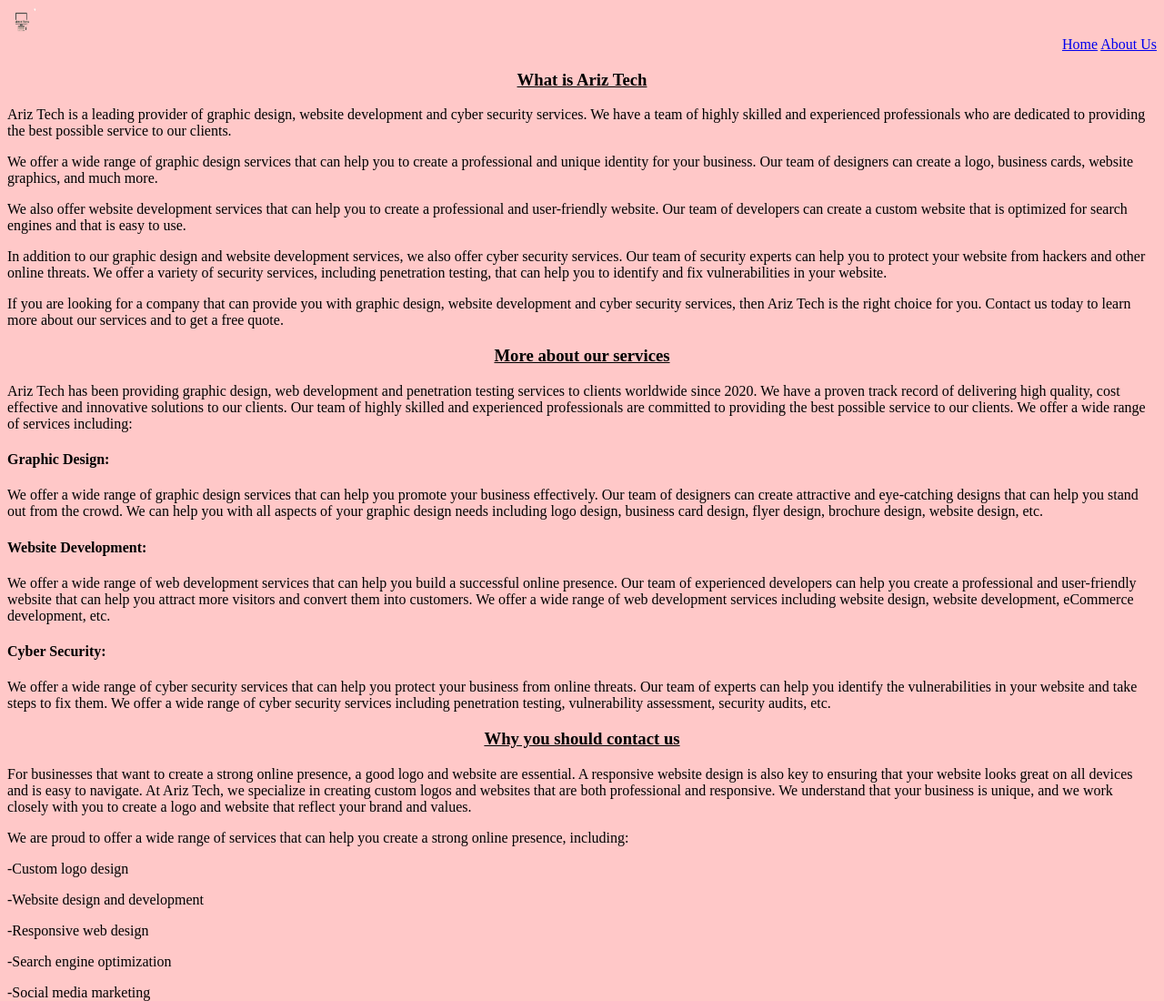
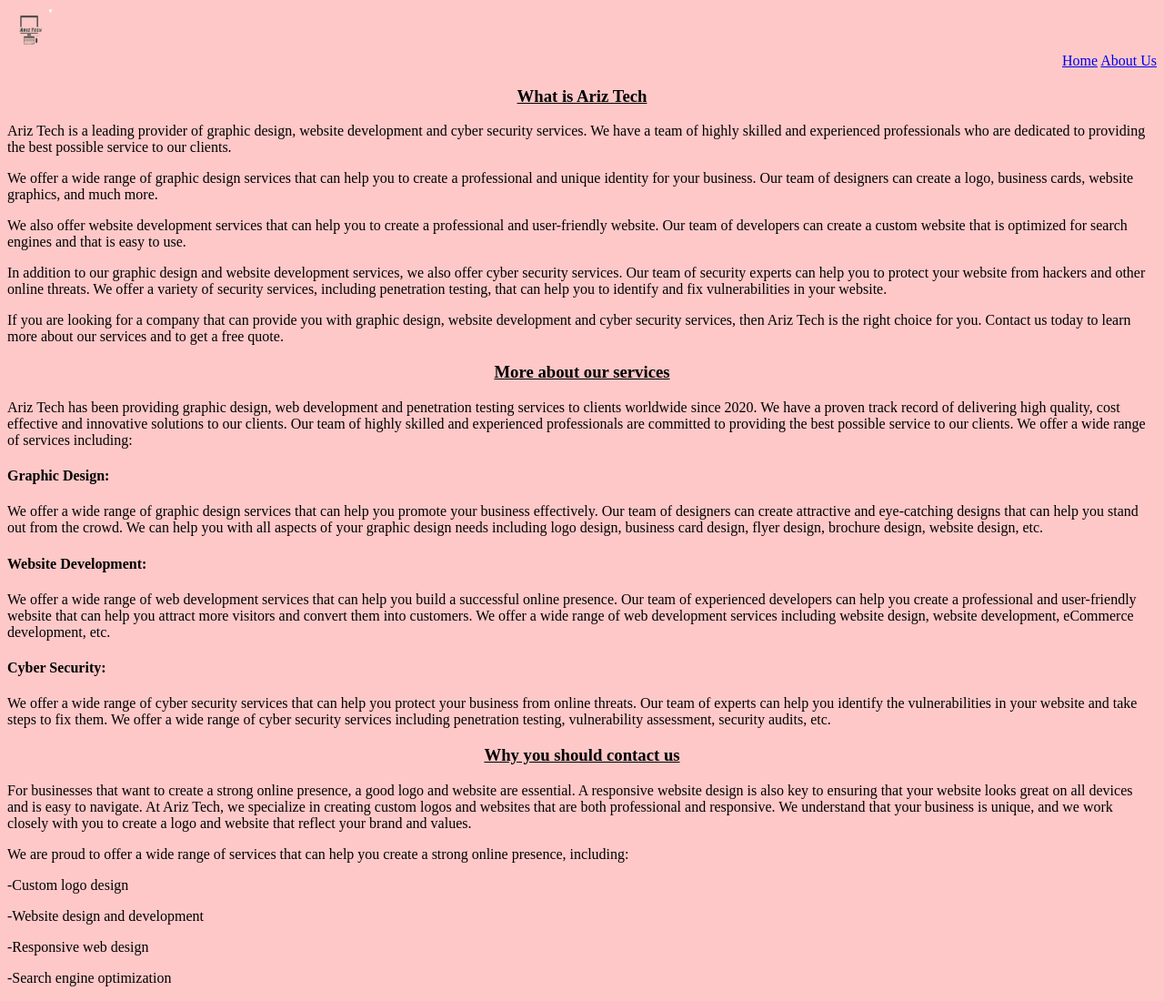
Before and after one commit to ariyoaresa/Ariz-Tech, a plain HTML site: page index.html in a window 1280 px wide. Shown: the top 1100 px of the page at 91% size. Drawn offline with Linux system fonts and the light colour scheme.

Commit message:
Update index.html

```diff
--- a/index.html
+++ b/index.html
@@ -7,8 +7,8 @@
         background-color: #FFB0B0B0;
     }
     .logo img{
-        height: 32px;
-        width: 32px;
+        height: 50px;
+        width: 50px;
     }
     .nav{
         text-align: right;
@@ -39,7 +39,7 @@
 </head>
 <body>
     <div class="logo">
-        <img src="Screenshot_20221113-100335-removebg-preview.png" alt="logo">
+        <a href="https://ariyoaresa.github.io/Ariz-Tech"><img src="Screenshot_20221113-100335-removebg-preview.png" alt="logo"></a>
     </div>
     <div class="nav">
         <a href="#">Home</a>
```
